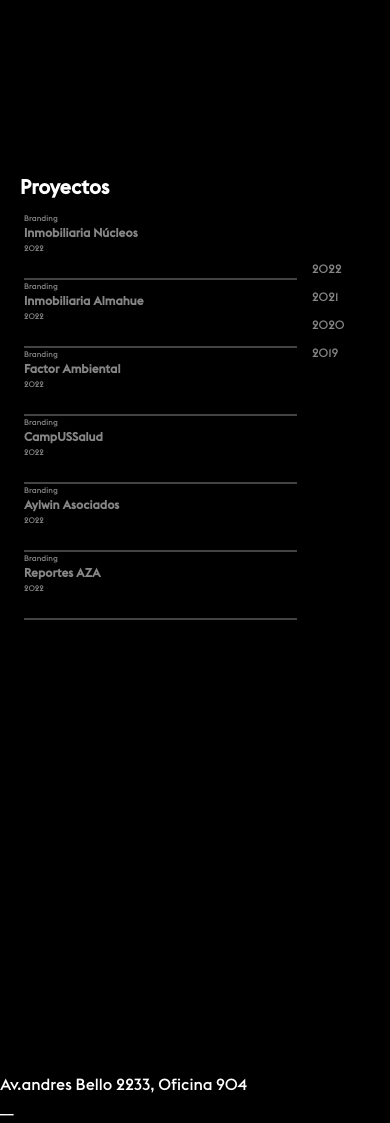
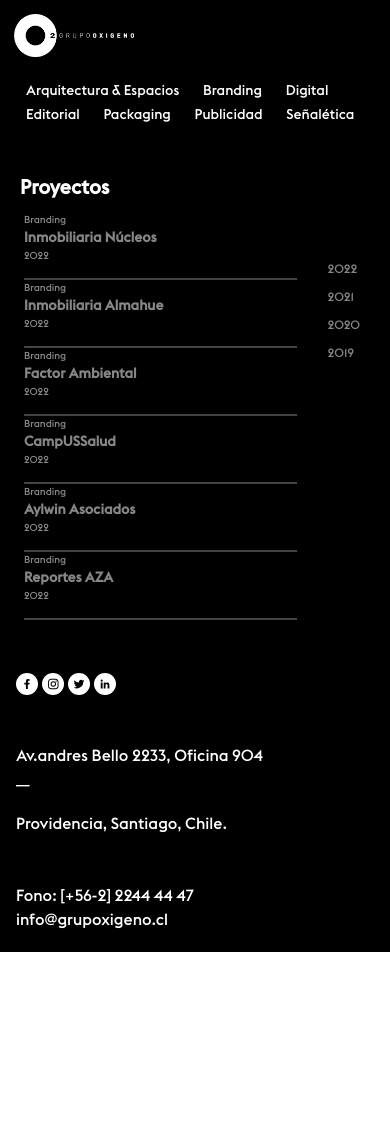
Before and after one commit to robdevstack/web.github.io, a plain HTML site: page index.html in a window 390 px wide. Shown: the top 1123 px of the page. After the commit the page ends 1056 px from the top, so only its background shows below. Drawn offline with Linux system fonts and the light colour scheme.

Commit message:
responsive

```diff
--- a/assets/css/style.css
+++ b/assets/css/style.css
@@ -358,6 +358,7 @@
 		width: 100%;
 		display: block;
 		padding-top: 152px;
+		height: 500px;
 
 	}
 	.contenedor{
@@ -379,13 +380,13 @@
 
 	}
 	.empresa a {
-		font-size: 8px;
+		font-size: 10px;
 	}
 	.empresa p {
-		font-size: 8px;
+		font-size: 10px;
 	}
 	.empresa h3 {
-		font-size: 12px;
+		font-size: 14px;
 	}
 	.empresa:hover>button {
 		visibility: hidden;
@@ -399,13 +400,32 @@
 	.año {
 		margin-top: 3em;
 		position: fixed;
-		left: 80%;
+		left: 84%;
 	}
 	footer {
-		height: 100px;
-		padding-top: 1em;
-		display: block;
+		height: 300px;
+		display: flex;
+		flex-direction: column;
 		color: #fff;
+		padding-top: 0;
+		order: 0;
+		margin-left: 1em;
 
 	}
+	.direccion p:last-child {
+		margin-top: 20px;
+	}
+	.fono {
+		margin-top: 3em;
+	}
+	.contacto{
+		order: 2;
+	}
+	.redes-sociales{
+		order: 1;
+	}
+	.redes-sociales img {
+		width: 22px;
+		margin-right:4px;
+	}
 }
--- a/index.html
+++ b/index.html
@@ -12,7 +12,7 @@
 
         <section class="content">
             <div class="container">
-                <!-- <div class="header">
+                <div class="header">
                     <div class="logo">
                         <a href="http://localhost/wordpress/"><img
                                 src="./assets/img/logo_blanco.png" alt=""></a>
@@ -34,7 +34,7 @@
                         <a href="category/señaletica"
                             class="filter-item" data-filter="branding">Señalética</a>
                     </div>
-                </div> -->
+                </div>
                 <main>
                     <section class="proyectos">
                         <div class="container-proyectos">
```
